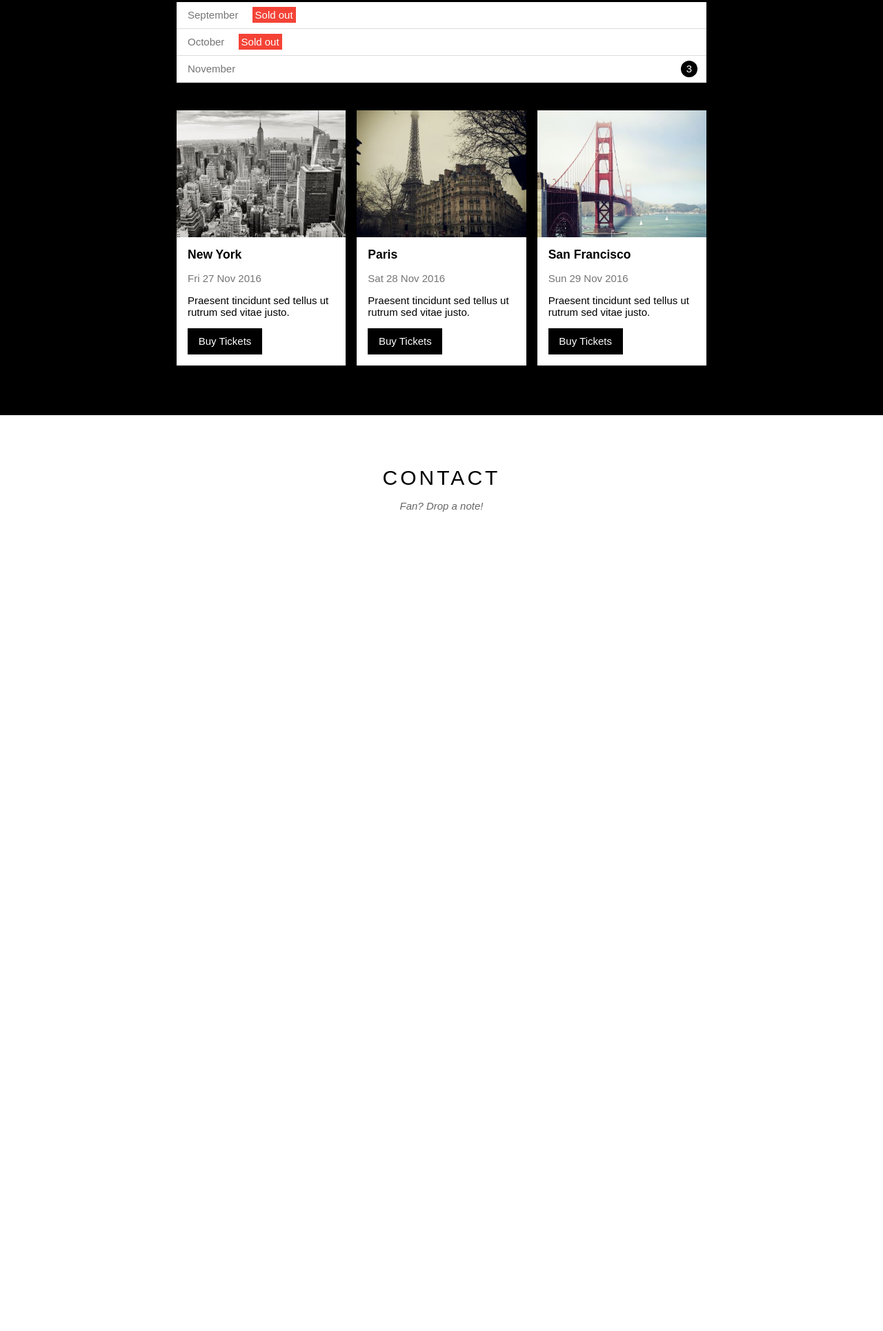
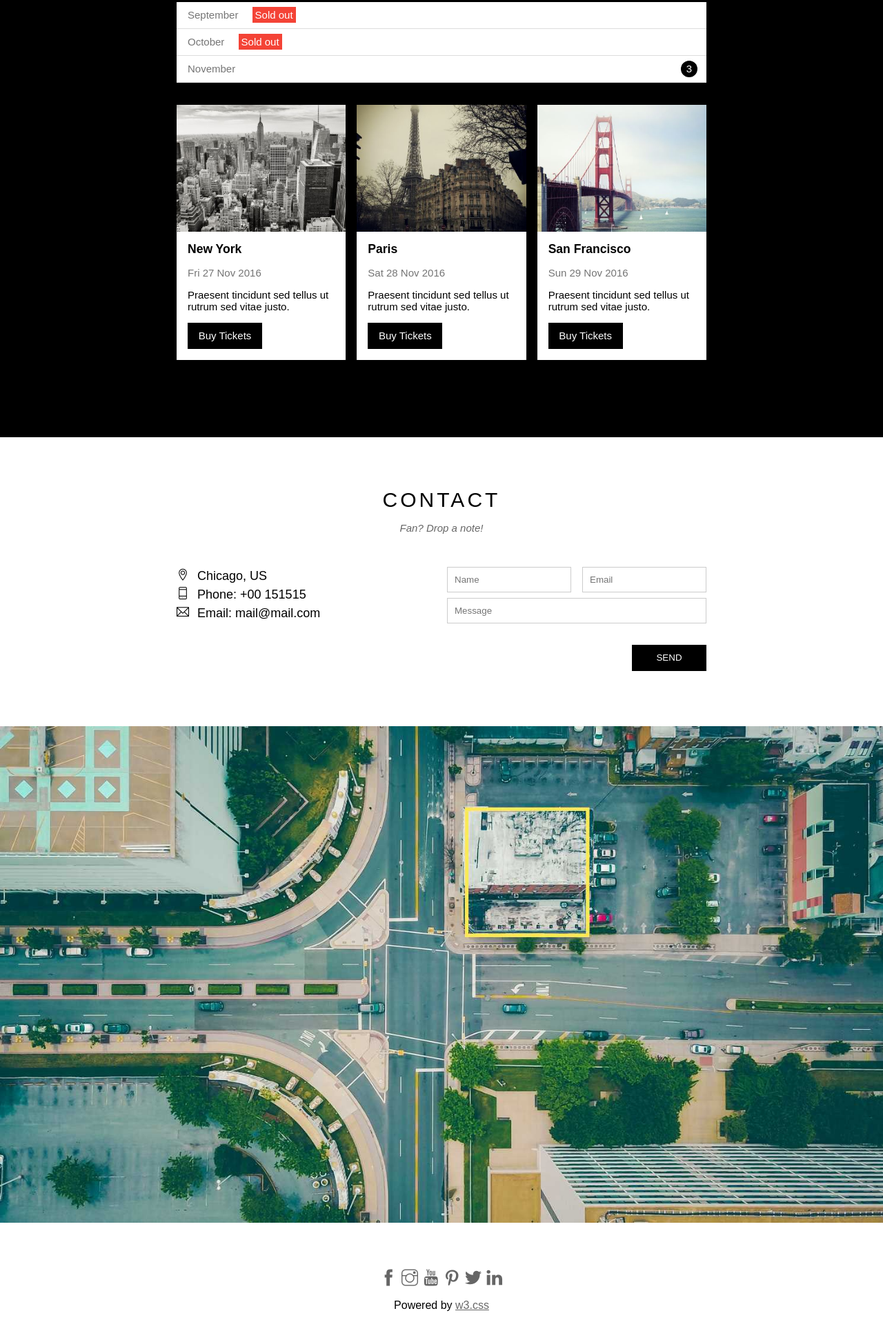
Before and after one commit to chuannh0211/w3school_band, a plain HTML site: page index.html in a window 1280 px wide. Shown: the part 1530-3460 px from the top of the page at 69% size. Before the commit the page ends 2351 px from the top, so only its background shows below. Drawn offline with Linux system fonts and the light colour scheme.

Commit message:
commit content + footer

```diff
--- a/assets/css/style.css
+++ b/assets/css/style.css
@@ -7,6 +7,7 @@
 
 html {
   font-family: Arial, Helvetica, sans-serif;
+  scroll-behavior: smooth;
 }
 /* Nguyên tắc:
 1. Từ ngoài vào trong
@@ -32,7 +33,7 @@ html {
   background-color: black;
   z-index: 1; /*tăng độ nổi cho #header*/
 }
-
+/* common */
 .clear {
   clear: both;
 }
@@ -41,6 +42,72 @@ html {
   color: #ccc;
 }
 
+.text-center {
+  text-align: center !important;
+}
+
+.col {
+  float: left;
+  padding-left: 8px;
+  padding-right: 8px;
+}
+
+.col-full {
+  width: 100%;
+}
+
+.col-half {
+  width: 50%;
+}
+
+.col-third {
+  width: 33.333333%;
+}
+
+.row {
+  margin-left: -8px;
+  margin-right: -8px;
+}
+
+.mt-8 {
+  margin-top: 8px !important;
+}
+
+.mt-16 {
+  margin-top: 16px !important;
+}
+
+/*sử dụng thay cho class clear*/
+.row::after {
+  content: "";
+  display: block;
+  clear: both;
+}
+
+.btn {
+  color: #fff;
+  background: #000;
+  text-align: center;
+  display: inline-block; /*do tính chất thẻ <a> là inline -> chuyển qua block*/
+  width: 108px;
+  height: 38px;
+  margin-top: 15px;
+  margin-bottom: 16px;
+  text-decoration: none;
+  line-height: 38px;
+  border: none;
+}
+
+.btn:hover {
+  cursor: pointer;
+  background: #ccc;
+  color: #000;
+}
+
+.pull-right {
+  float: right !important;
+}
+/*main*/
 #nav {
   display: inline-block;
 }
@@ -188,11 +255,7 @@ html {
 #content .member-list {
   padding: 32px 0;
 }
-#content .member-item {
-  float: left;
-  text-align: center; /*vì member-name + member-img là con của member-item -> 2 th sẽ đc thừa hưởng thuộc tính text-align:center*/
-  width: calc(100% / 3);
-}
+
 #content .member-name {
   margin: 15px 0;
 }
@@ -243,13 +306,12 @@ html {
 
 /*Place*/
 .places-list {
-  margin: 32px -8px 0;
+  margin-top: 32px;
+  margin-bottom: 48px;
 }
 
 .place-item {
-  float: left;
   width: calc(100% / 3);
-  padding: 8px;
 }
 
 .place-img {
@@ -280,18 +342,84 @@ html {
   padding-top: 15px;
 }
 
-.buy-ticket {
-  color: #fff;
-  background: #000;
-  text-align: center;
-  display: inline-block; /*do tính chất thẻ <a> là inline -> chuyển qua block*/
-  width: 108px;
-  height: 38px;
-  margin-top: 15px;
-  margin-bottom: 16px;
-  text-decoration: none;
-  line-height: 38px;
+.contact-content {
+  padding-top: 33px;
+}
+
+.contact-info {
+  font-size: 18px;
+  line-height: 1.5;
+}
+
+.contact-info i[class*="ti-"] {
+  width: 30px;
+  display: inline-block;
+}
+
+.contact-form {
+  font-size: 15px;
+}
+
+.contact-form .form-control {
+  width: 100%;
+  padding: 10px;
+  border: 1px solid #ccc;
+  outline: none; /*bỏ đường viên khi click vào input trên trình duyệt*/
+}
+
+.map-section img {
+  width: 100%;
 }
 
 #footer {
+  padding: 64px 0;
+  text-align: center;
 }
+
+#footer .socials-list {
+  font-size: 24px;
+}
+
+#footer .socials-list a {
+  color: rgba(0, 0, 0, 0.6);
+  text-decoration: none;
+}
+
+#footer .coppyright a:hover,
+#footer .socials-list a:hover {
+  color: rgba(0, 0, 0, 0.3);
+}
+
+#footer .coppyright {
+  margin-top: 15px;
+}
+
+#footer .coppyright a {
+  color: rgba(0, 0, 0, 0.6);
+}
+
+.pc,
+.tablet,
+.mobile {
+  font-size: 68px;
+  display: none;
+}
+/*Break point*/
+/*pc*/
+@media (min-width: 1024px) {
+  .pc {
+    display: block;
+  }
+}
+/*tablet*/
+@media (min-width: 740px) and (max-width: 1023px) {
+  .tablet {
+    display: block;
+  }
+}
+/*mobile*/
+@media (max-width: 730px) {
+  .mobile {
+    display: block;
+  }
+}
--- a/index.html
+++ b/index.html
@@ -5,7 +5,8 @@
     <meta charset="UTF-8">
     <meta http-equiv="X-UA-Compatible" content="IE=edge">
     <meta name="viewport" content="width=device-width, initial-scale=1.0">
-    <title>Document</title>
+    <title>The band</title>
+    <link rel="icon" href="/assets/font/themify-icons-font/themify-icons/SVG/timer.svg" type="image/x-icon"/>
     <!-- link:css -->
     <link rel="stylesheet" href="./assets/css/style.css">
     <link rel="stylesheet" href="./assets/font/themify-icons-font/themify-icons/themify-icons.css">
@@ -17,19 +18,19 @@
         <div id="header">
             <!-- ul#nav>li*5>a -> cú pháp tạo thẻ ul có id là nav chứa 5 thẻ li, mỗi thẻ li có chứa 1 thẻ a -->
             <ul id="nav">
-                <li><a href="">Home</a></li>
-                <li><a href="">Band</a></li>
-                <li><a href="">Tour</a></li>
-                <li><a href="">Contact</a></li>
+                <li><a href="#">Home</a></li>
+                <li><a href="#band">Band</a></li>
+                <li><a href="#tour">Tour</a></li>
+                <li><a href="#contact">Contact</a></li>
                 <li>
                     <a href="">More
                         <!-- nên tạo ra 1 class khác để tránh về sau có thể thay đổi icon khác -->
                         <i class="nav-arrow-down ti-angle-down"></i>
                     </a>
                     <ul class="subnav">
-                        <li><a href="">Merchandise</a></li>
-                        <li><a href="">Extras</a></li>
-                        <li><a href="">Media</a></li>
+                        <li><a href="#">Merchandise</a></li>
+                        <li><a href="#">Extras</a></li>
+                        <li><a href="#">Media</a></li>
                     </ul>
                 </li>
             </ul>
@@ -51,7 +52,7 @@
 
         <!-- content -->
         <div id="content">
-            <div class="content-section">
+            <div id="band" class="content-section">
                 <h2 class="section-heading">THE BAND</h2>
                 <p class="section-sub-heading">We love music</p>
                 <p class="about-text">
@@ -64,16 +65,16 @@
                     enim ad minim veniam, quis nostrud exercitation ullamco laboris nisi ut aliquip ex ea commodo
                     consequat.
                 </p>
-                <div class="member-list">
-                    <div class="member-item">
+                <div class="row member-list">
+                    <div class="col col-third text-center">
                         <p class="member-name">Name</p>
                         <img src="/assets/img/member/bandmember.jpg" alt="Name" class="member-img">
                     </div>
-                    <div class="member-item">
+                    <div class="col col-third text-center">
                         <p class="member-name">Name</p>
                         <img src="/assets/img/member/bandmember.jpg" alt="Name" class="member-img">
                     </div>
-                    <div class="member-item">
+                    <div class="col col-third text-center">
                         <p class="member-name">Name</p>
                         <img src="/assets/img/member/bandmember.jpg" alt="Name" class="member-img">
                     </div>
@@ -84,7 +85,7 @@
 
             <!-- Tour section -->
             <div class="tour-section">
-                <div class="content-section">
+                <div id="tour" class="content-section">
                     <h2 class="section-heading text-white">TOUR DATES</h2>
                     <p class="section-sub-heading text-white">Remember to book your tickets!</p>
                     <ul class="tickets-list">
@@ -92,32 +93,32 @@
                         <li><a href="">October <span class="sold-out">Sold out</a></li>
                         <li><a href="">November <span class="quantity">3</a></li>
                     </ul>
-                    <div class="places-list">
-                        <div class="place-item">
+                    <div class="row places-list">
+                        <div class="col col-third">
                             <img src="/assets/img/tours/newyork.jpg" alt="New York" class="place-img">
                             <div class="place-body">
                                 <h3 class="place-heading">New York</h3>
                                 <p class="place-time">Fri 27 Nov 2016</p>
                                 <p class="place-desc">Praesent tincidunt sed tellus ut rutrum sed vitae justo.</p>
-                                <a href="" class="buy-ticket">Buy Tickets</a>
+                                <a href="" class="btn">Buy Tickets</a>
                             </div>
                         </div>
-                        <div class="place-item">
+                        <div class="col col-third">
                             <img src="/assets/img/tours/paris.jpg" alt="New York" class="place-img">
                             <div class="place-body">
                                 <h3 class="place-heading">Paris</h3>
                                 <p class="place-time">Sat 28 Nov 2016</p>
                                 <p class="place-desc">Praesent tincidunt sed tellus ut rutrum sed vitae justo.</p>
-                                <a href="" class="buy-ticket">Buy Tickets</a>
+                                <a href="" class="btn">Buy Tickets</a>
                             </div>
                         </div>
-                        <div class="place-item">
+                        <div class="col col-third">
                             <img src="/assets/img/tours/sanfran.jpg" alt="New York" class="place-img">
                             <div class="place-body">
                                 <h3 class="place-heading">San Francisco</h3>
                                 <p class="place-time">Sun 29 Nov 2016</p>
                                 <p class="place-desc">Praesent tincidunt sed tellus ut rutrum sed vitae justo.</p>
-                                <a href="" class="buy-ticket">Buy Tickets</a>
+                                <a href="" class="btn">Buy Tickets</a>
                             </div>
                         </div>
                         <div class="clear"></div>
@@ -125,19 +126,63 @@
                 </div>
 
             </div>
-
-            <div class="content-section">
+            <!-- Contact -->
+            <div id="contact" class="content-section">
                 <h2 class="section-heading">CONTACT</h2>
                 <p class="section-sub-heading">Fan? Drop a note!</p>
 
+                <div class="row contact-content">
+                    <div class="col col-half contact-info">
+                        <p><i class="ti-location-pin"></i>Chicago, US</p>
+                        <p><i class="ti-mobile"></i>Phone: +00 151515</p>
+                        <p><i class="ti-email"></i>Email: mail@mail.com</p>
+                    </div>
+                    <div class="col col-half contact-form">
+                        <form action="">
+                            <div class="row">
+                                <div class="col col-half">
+                                    <input type="text" name="" id="" placeholder="Name" required class="form-control">
+                                </div>
+                                <div class="col col-half">
+                                    <input type="text" name="" id="" placeholder="Email" required class="form-control">
+                                </div>
+                            </div>
+                            <div class="row mt-8">
+                                <div class="col col-full">
+                                    <input type="text" name="" id="" placeholder="Message" class="form-control">
+                                </div>
+                            </div>
+                            <div class="mt-16">
+                                <input class="btn pull-right" type="submit" value="SEND">
+                            </div>
+                        </form>
+                    </div>
+                    <div class="clear"></div>
+                </div>
+            </div>
+            <!-- End contact -->
+            <div class="map-section">
+                <img src="/assets/img/map.jpg" alt="Map">
             </div>
         </div>
 
         <!-- footer -->
         <div id="footer">
-
+            <div class="socials-list">
+                <a href=""><i class="ti-facebook"></i></a>
+                <a href=""><i class="ti-instagram"></i></a>
+                <a href=""><i class="ti-youtube"></i></a>
+                <a href=""><i class="ti-pinterest"></i></a>
+                <a href=""><i class="ti-twitter-alt"></i></a>
+                <a href=""><i class="ti-linkedin"></i></a>
+            </div>
+            <p class="coppyright">Powered by <a href="">w3.css</a></p>
         </div>
     </div>
+<!--
+    <h2 class="pc">PC</h2>
+    <h2 class="tablet">TABLE</h2>
+    <h2 class="mobile">MOBILE</h2> -->
 </body>
 
 </html>
```
Also changed, not shown: assets/img/map.jpg (added), note.txt.
